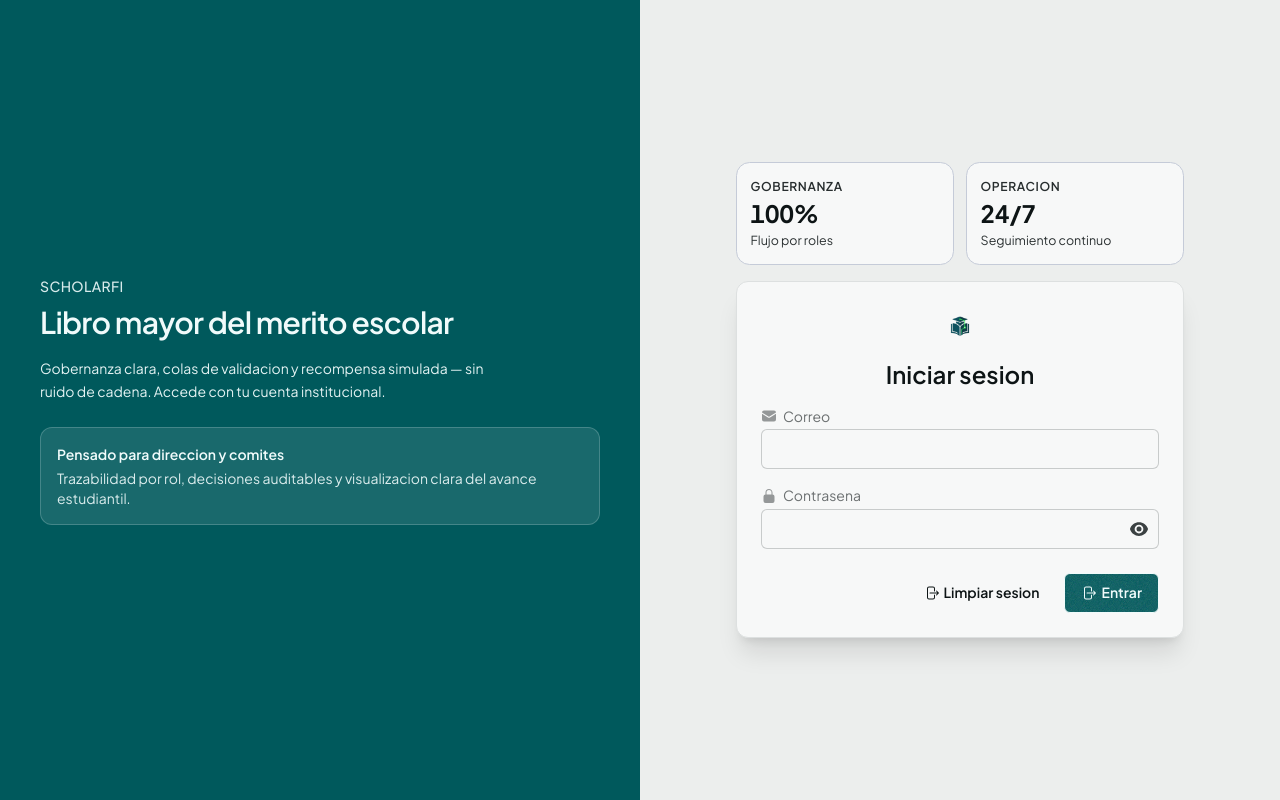
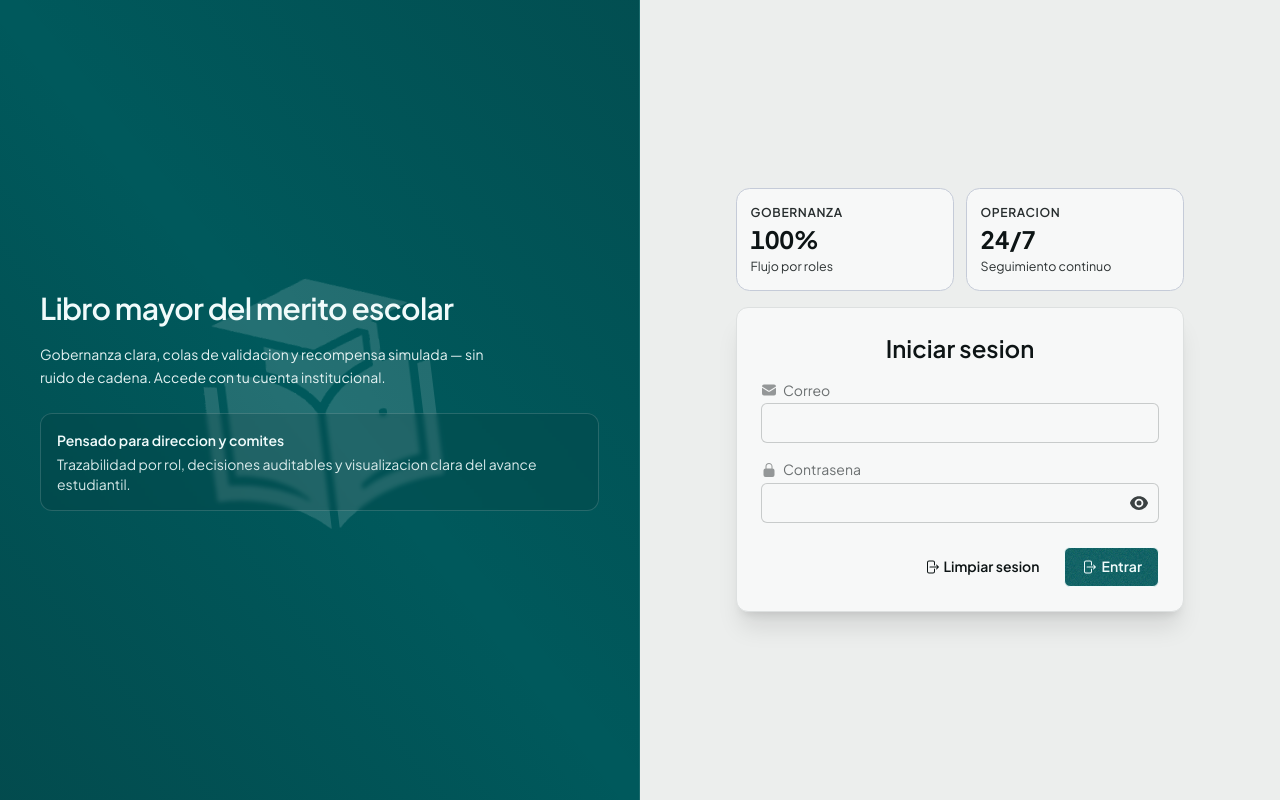
Before and after one commit to angeldavid218/scholarfi, a React (Vite) app: page /login in a window 1280 px wide. Built offline with nearby package versions, Linux system fonts and the light colour scheme; no server answers.

Commit message:
feat: new logo overlay on login page

```diff
--- a/src/pages/LoginPage.tsx
+++ b/src/pages/LoginPage.tsx
@@ -9,7 +9,7 @@ import {
 } from 'react-icons/hi2'
 import { Navigate, useLocation } from 'react-router-dom'
 import { useAuth } from '../auth/AuthContext'
-import { ScholarDiWordmark, ScholarFiWordmark } from '../components/BrandLogos'
+import { ScholarFiWordmark } from '../components/BrandLogos'
 import { KpiStrip } from '../components/ui/executive'
 
 export function LoginPage() {
@@ -53,30 +53,38 @@ export function LoginPage() {
   }
 
   return (
-    <div className="grid min-h-svh lg:grid-cols-2">
-      <aside className="hidden flex-col justify-center bg-primary px-10 py-12 text-primary-content lg:flex">
-        <p className="text-sm font-medium uppercase tracking-wide opacity-90">ScholarFi</p>
-        <h1 className="mt-2 text-3xl font-semibold leading-tight tracking-tight">
+    <div className="grid min-h-svh grid-cols-1 lg:grid-cols-2">
+      <aside className="relative flex min-h-[46vh] flex-col justify-center overflow-hidden border-b border-white/10 bg-primary px-8 py-10 text-primary-content sm:px-10 lg:min-h-svh lg:border-b-0 lg:border-r lg:py-14">
+        {/* Background: ScholarFi wordmark only as oversized watermark — no photo */}
+        <div className="pointer-events-none absolute inset-0 overflow-hidden" aria-hidden>
+          <ScholarFiWordmark className="absolute left-1/2 top-1/2 h-[min(78vh,32rem)] w-auto max-w-[min(145vw,52rem)] -translate-x-1/2 -translate-y-1/2 rotate-[-7deg] object-contain opacity-[0.14] brightness-0 invert" />
+        </div>
+        <div
+          className="pointer-events-none absolute inset-0 bg-gradient-to-tr from-base-content/20 via-transparent to-base-content/15"
+          aria-hidden
+        />
+
+        <div className="relative z-[1] mx-auto flex w-full max-w-xl flex-col gap-6">
+          <div>
+            <h1 className="text-2xl font-semibold leading-tight tracking-tight sm:text-3xl">
               Libro mayor del merito escolar
             </h1>
-        <p className="mt-4 max-w-md text-sm leading-relaxed opacity-95">
+            <p className="mt-4 max-w-md text-sm leading-relaxed text-primary-content/95">
               Gobernanza clara, colas de validacion y recompensa simulada — sin ruido de cadena. Accede con tu cuenta
               institucional.
             </p>
-        <div className="mt-6 rounded-box border border-primary-content/20 bg-primary-content/10 p-4">
+            <div className="mt-6 rounded-box border border-white/15 bg-base-content/10 p-4 backdrop-blur-[2px]">
               <p className="text-sm font-semibold">Pensado para direccion y comites</p>
-          <p className="mt-1 text-sm opacity-90">
+              <p className="mt-1 text-sm text-primary-content/90">
                 Trazabilidad por rol, decisiones auditables y visualizacion clara del avance estudiantil.
               </p>
+            </div>
+          </div>
         </div>
       </aside>
 
       <div className="flex items-center justify-center bg-base-200 p-6">
         <div className="w-full max-w-md space-y-4">
-          <div className="flex flex-col items-center gap-2 px-1 lg:hidden">
-            <ScholarFiWordmark className="h-9 w-auto max-w-[200px] object-contain" />
-            <ScholarDiWordmark className="h-6 w-auto max-w-[160px] object-contain opacity-90" />
-          </div>
           <KpiStrip
             items={[
               { label: 'Gobernanza', value: '100%', hint: 'Flujo por roles' },
@@ -85,9 +93,6 @@ export function LoginPage() {
           />
           <div className="card border border-base-300 bg-base-100 shadow-xl">
             <div className="card-body">
-              <div className="flex justify-center pb-1">
-                <ScholarFiWordmark className="h-10 w-auto max-w-[200px] object-contain" />
-              </div>
               <h2 className="card-title justify-center text-2xl font-semibold text-base-content">
                 Iniciar sesion
               </h2>
```
Lines whose indentation alone changed are shown as unchanged.
